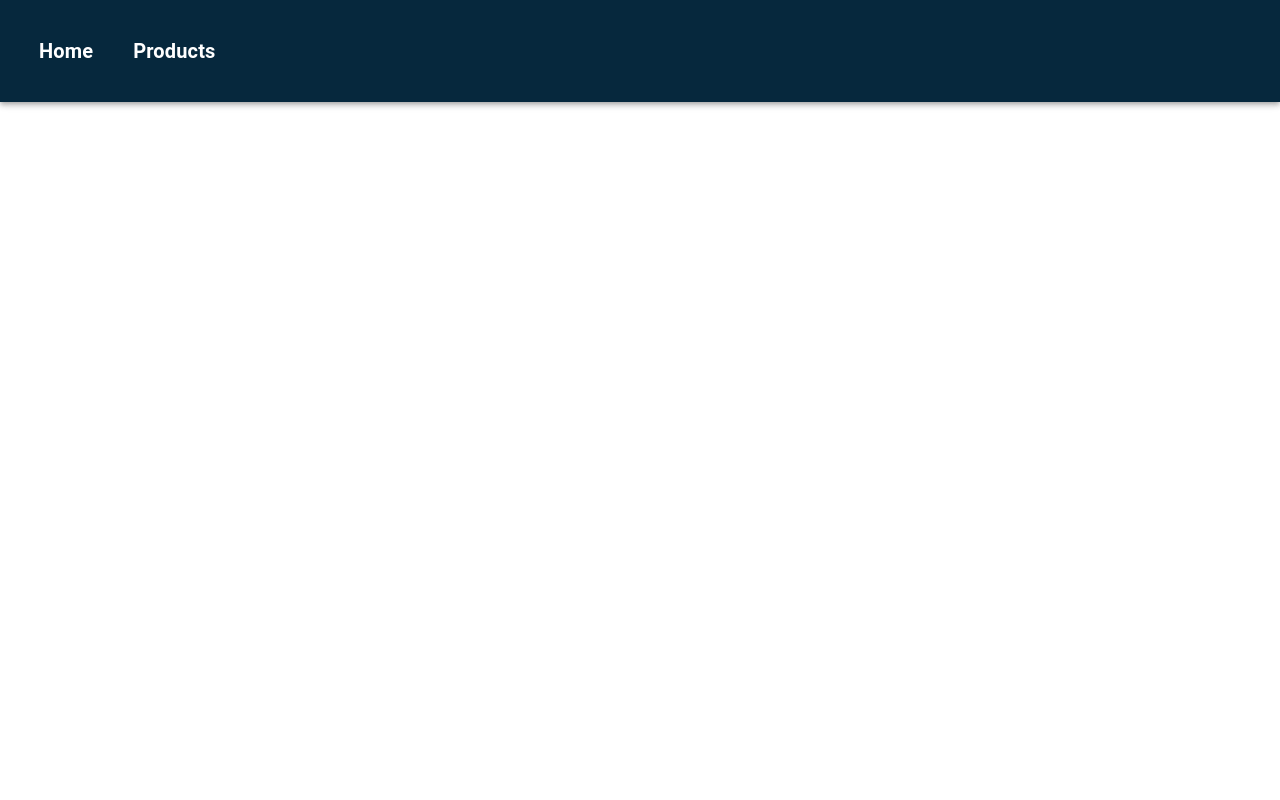
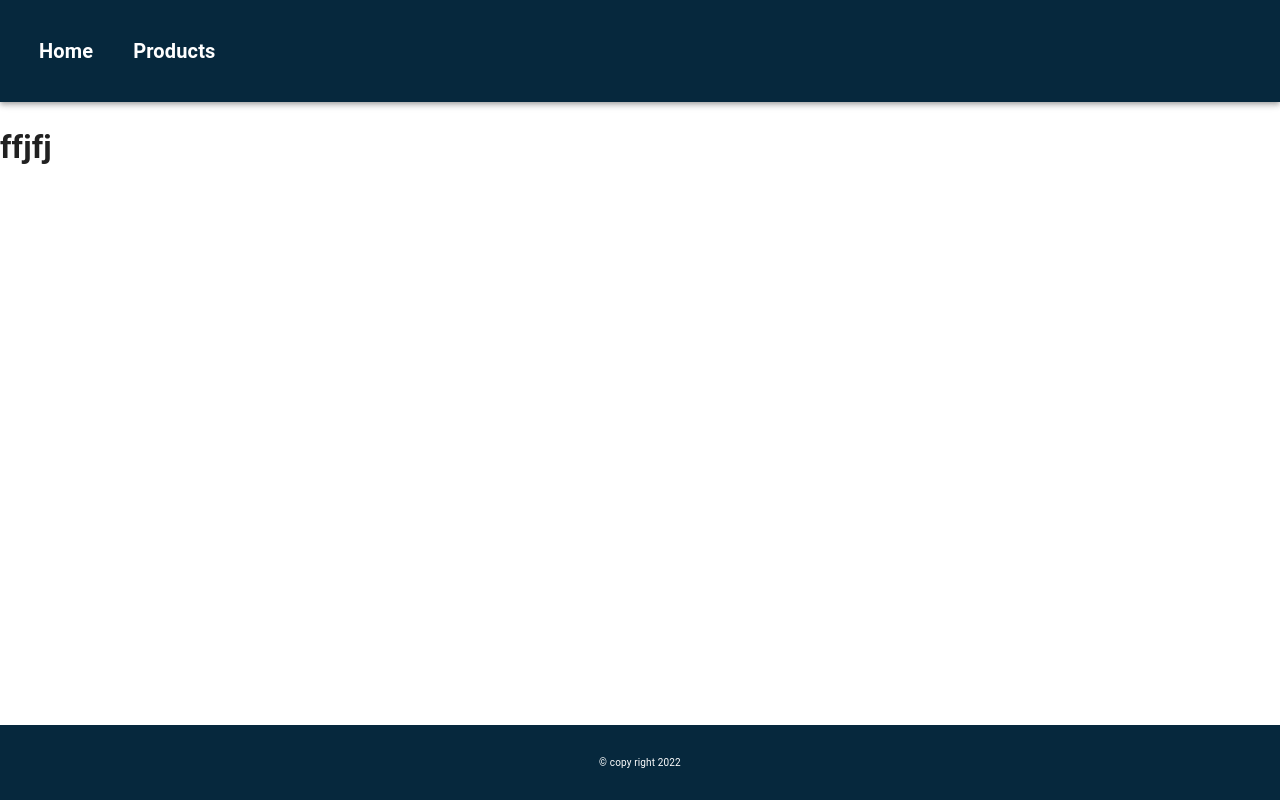
Before and after one commit to aynazheydariafshar/shopping-project, a React (Create React App) app in the folder clothingshop/: page / in a window 1280 px wide. Built offline with nearby package versions, Linux system fonts and the light colour scheme.

Commit message:
styled component for footer

```diff
--- a/clothingshop/package.json
+++ b/clothingshop/package.json
@@ -17,6 +17,7 @@
     "react-router": "^6.3.0",
     "react-router-dom": "^6.3.0",
     "react-scripts": "5.0.1",
+    "styled-components": "^5.3.5",
     "web-vitals": "^2.1.4"
   },
   "scripts": {
--- a/clothingshop/src/App.js
+++ b/clothingshop/src/App.js
@@ -1,10 +1,10 @@
-import Header from 'layout/sructerLayout/Header';
+import Home from 'pages/Home';
 import 'styles/App.css';
 
 function App() {
   return (
     <div className="App">
-      <Header />
+     <Home />
     </div>
   );
 }
--- a/clothingshop/src/layout/StructerPages.js
+++ b/clothingshop/src/layout/StructerPages.js
@@ -0,0 +1,15 @@
+const { default: Footer } = require("./sructerLayout/Footer")
+const { default: Header } = require("./sructerLayout/Header")
+
+const StructerPages = (Component) => {
+    const WithStructerPages = (...props) => {
+        return <>
+            <Header />
+            <Component>{props}</Component>
+            <Footer />
+        </>
+    }
+    return WithStructerPages;
+}
+
+export default StructerPages;
--- a/clothingshop/src/layout/sructerLayout/Footer.js
+++ b/clothingshop/src/layout/sructerLayout/Footer.js
@@ -1,7 +1,22 @@
+import styled from "styled-components";
+
 const Footer = () => {
-    return <footer>
+
+    //add style for footer
+    const FooterPage = styled.footer`
+    background-color: #06283D;
+    bottom: 0;
+    position: absolute;
+    width: 100%;
+    padding: 30px;
+    color: white;
+    text-align: center;
+    font-size: 10px;
+    `;
+
+    return <FooterPage>
         © copy right 2022
-    </footer>
+    </FooterPage>
 }
 
 export default Footer;
--- a/clothingshop/src/layout/sructerLayout/Header.js
+++ b/clothingshop/src/layout/sructerLayout/Header.js
@@ -5,10 +5,10 @@ import Toolbar from "@mui/material/Toolbar";
 import IconButton from "@mui/material/IconButton";
 import Typography from "@mui/material/Typography";
 import MenuIcon from "@mui/icons-material/Menu";
-import { CssBaseline, Drawer, Paper } from "@mui/material";
+import { CssBaseline, Drawer, List , ListItem , ListItemIcon , ListItemText} from "@mui/material";
 import HomeRoundedIcon from "@mui/icons-material/HomeRounded";
 import ShoppingBagRoundedIcon from "@mui/icons-material/ShoppingBagRounded";
-import { List, ListItem, ListItemIcon, ListItemText } from "@material-ui/core";
+// import { List, ListItem, ListItemIcon, ListItemText } from "@material-ui/core";
 
 //itemes on side menu
 const listItems = [
--- a/clothingshop/src/pages/Home.js
+++ b/clothingshop/src/pages/Home.js
@@ -0,0 +1,9 @@
+import StructerPages from "layout/StructerPages"
+
+const Home = () => {
+    return <>
+        <h1>ffjfj</h1>
+    </>
+}
+
+export default StructerPages(Home)
--- a/clothingshop/src/styles/App.css
+++ b/clothingshop/src/styles/App.css
@@ -2,14 +2,3 @@
   color: rgb(255, 217, 223);
   cursor: pointer;
 }
-
-footer{
-  background-color: #06283D;
-  bottom: 0;
-  position: absolute;
-  width: 100%;
-  padding: 30px;
-  color: white;
-  text-align: center;
-  font-size: 10px;
-}
```
Also changed, not shown: 1 other file (tests, documents, lock files or other folders).
